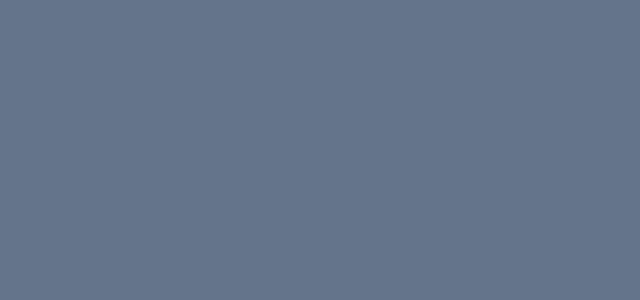
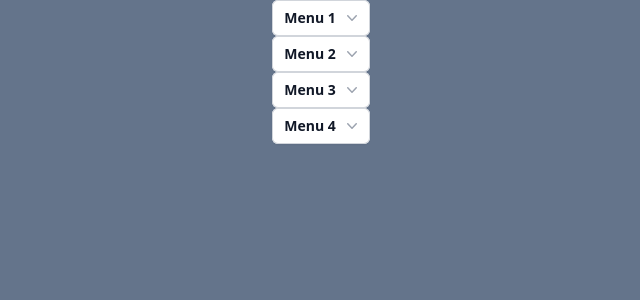
Before and after one commit to Durgesh2008/ReactParctice, a React (Create React App) app: page / in a window 1280 px wide. Shown: the top 300 px of the page, without its empty margins (319-959 px from the left). Built offline with nearby package versions, Linux system fonts and the light colour scheme.

Commit message:
multilavel dropdown completed

```diff
--- a/src/App.js
+++ b/src/App.js
@@ -3,14 +3,14 @@
 import './App.css';
 
 import React from 'react'
-// import MultilevelDropdown from './component/MultilevelDropdown';
+import MultilevelDropdown from './component/MultilevelDropdown';
 
 
 const App = () => {
   return (
     <div className='m-auto w-full bg-slate-500 h-[100vh]'>
      {/* <Apifetching/> */}
-   {/* <MultilevelDropdown/> */}
+  <MultilevelDropdown/>
 
     </div>
   )
--- a/src/component/Dropdown.jsx
+++ b/src/component/Dropdown.jsx
@@ -1,27 +1,31 @@
-import React from 'react'
+import React, { useState } from 'react'
 
-const Dropdown = () => {
+const Dropdown = ({submenu,name}) => {
+  const [isclick,setisclick]=useState(true);
+const handleDropdown=()=>{
+
+ isclick? setisclick(false):setisclick(true);
+}
   return (
    <>
    <div className="relative inline-block m-auto ">
   <div>
     <button type="button" className="inline-flex w-full justify-center gap-x-1.5 rounded-md bg-white px-3 py-2 text-sm font-semibold text-gray-900 shadow-sm ring-1 ring-inset ring-gray-300 hover:bg-gray-50" id="menu-button" aria-expanded="true" aria-haspopup="true">
-      Options
-      <svg className="-mr-1 h-5 w-5 text-gray-400" viewBox="0 0 20 20" fill="currentColor" aria-hidden="true">
-        <path fill-rule="evenodd" d="M5.23 7.21a.75.75 0 011.06.02L10 11.168l3.71-3.938a.75.75 0 111.08 1.04l-4.25 4.5a.75.75 0 01-1.08 0l-4.25-4.5a.75.75 0 01.02-1.06z" clip-rule="evenodd" />
+      {name}
+      <svg  onClick={handleDropdown}className="-mr-1 h-5 w-5 text-gray-400" viewBox="0 0 20 20" fill="currentColor" aria-hidden="true">
+        <path fillRule="evenodd" d="M5.23 7.21a.75.75 0 011.06.02L10 11.168l3.71-3.938a.75.75 0 111.08 1.04l-4.25 4.5a.75.75 0 01-1.08 0l-4.25-4.5a.75.75 0 01.02-1.06z" clipRule="evenodd" />
       </svg>
     </button>
   </div>
 
-  <div className="absolute right-0 z-10 mt-2 w-56 origin-top-right rounded-md bg-white shadow-lg ring-1 ring-black ring-opacity-5 focus:outline-none" role="menu" aria-orientation="vertical" aria-labelledby="menu-button" tabindex="-1">
-    <div className="py-1" role="none">
+  <div  className={`absolute ${isclick && 'hidden'} && 'hidden'  left-[100%] z-10 mt-2 w-56 origin-top-right rounded-md bg-white shadow-lg ring-1 ring-black ring-opacity-5 focus:outline-none`} role="menu" aria-orientation="vertical" aria-labelledby="menu-button" tabIndex="-1">
+    <div className={`py-1 ${!submenu && 'hidden'}`} role="none">
+    {submenu && submenu.map((ele,index)=>{
+    return( <p key={`hell${index}`} href="#" className="text-gray-700 block px-4 py-2 text-sm" role="menuitem" tabIndex="-1" id="menu-item-0">{ele.label}</p>)
+    })}
 
-      <p href="#" className="text-gray-700 block px-4 py-2 text-sm" role="menuitem" tabindex="-1" id="menu-item-0">Account settings</p>
-      <p href="#" className="text-gray-700 block px-4 py-2 text-sm" role="menuitem" tabindex="-1" id="menu-item-1">Support</p>
-      <p href="#" className="text-gray-700 block px-4 py-2 text-sm" role="menuitem" tabindex="-1" id="menu-item-2">License</p>
-      <form method="POST" action="#" role="none">
-        <button type="submit" className="text-gray-700 block w-full px-4 py-2 text-left text-sm" role="menuitem" tabindex="-1" id="menu-item-3">Sign out</button>
-      </form>
+
+
     </div>
   </div>
 </div>
--- a/src/component/MultilevelDropdown.jsx
+++ b/src/component/MultilevelDropdown.jsx
@@ -3,9 +3,35 @@ import Dropdown from './Dropdown'
 
 
 const MultilevelDropdown = () => {
+  const data=[
+    {
+      label: "Menu 1",
+    },
+    {
+      label: "Menu 2",
+      submenu: [{ label: "Sub Menu 1" }, { label: "Sub Menu 2" }],
+    },
+    {
+      label: "Menu 3",
+      submenu: [
+        { label: "Sub Menu 1" },
+        { label: "Sub Menu 2" },
+        { label: "Sub Menu 3" },
+        { label: "Sub Menu 4" },
+      ],
+    },
+    {
+      label: "Menu 4",
+      submenu: [{ label: "Sub Menu 1" }, { label: "Sub Menu 2" }],
+    },
+  ];
   return (
-    <div className='w-[500px] m-auto'>
-      <Dropdown/>
+    <div className='w-[500px] m-auto flex flex-col'>
+      {data.map((ele,j)=>{
+       return (<Dropdown key={`hell${j}`} name={ele.label} submenu={ele.submenu} />)
+      })}
+
+
 
     </div>
   )
```
